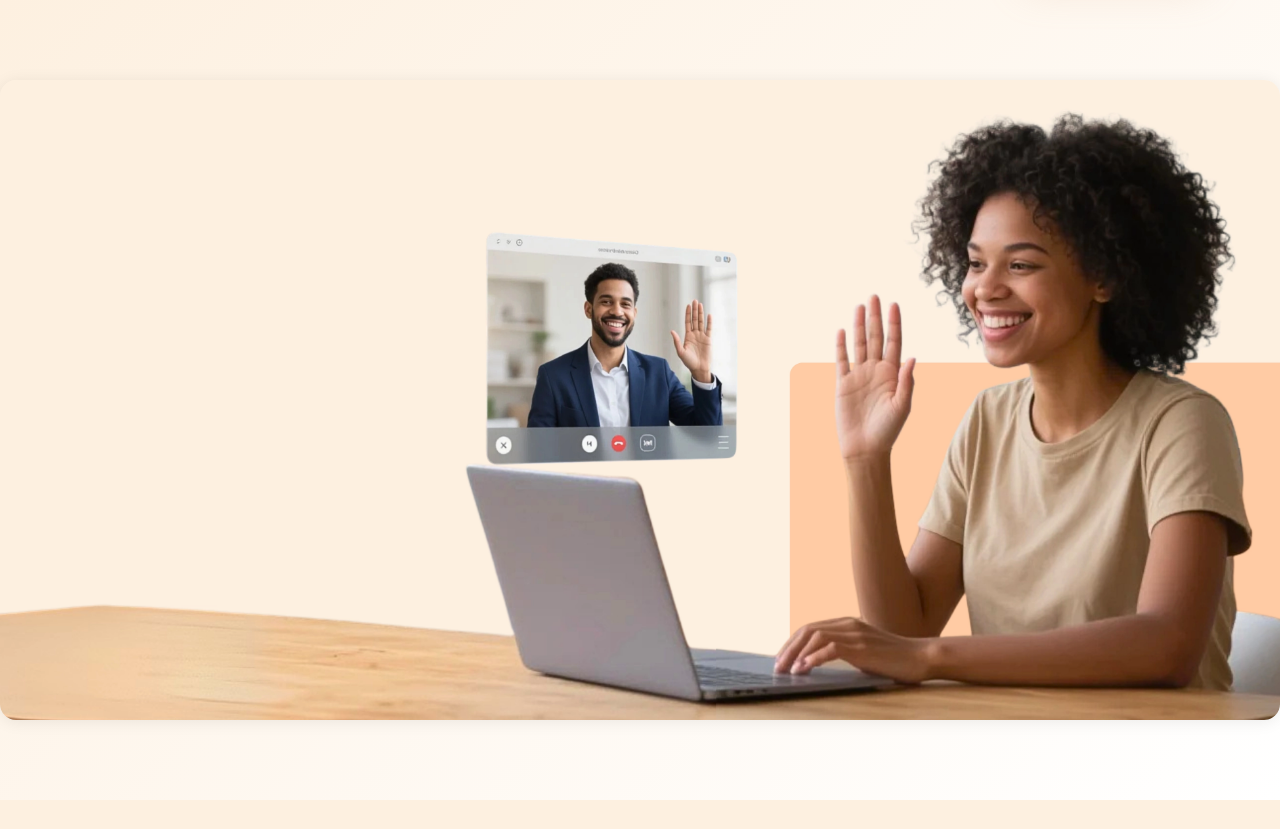
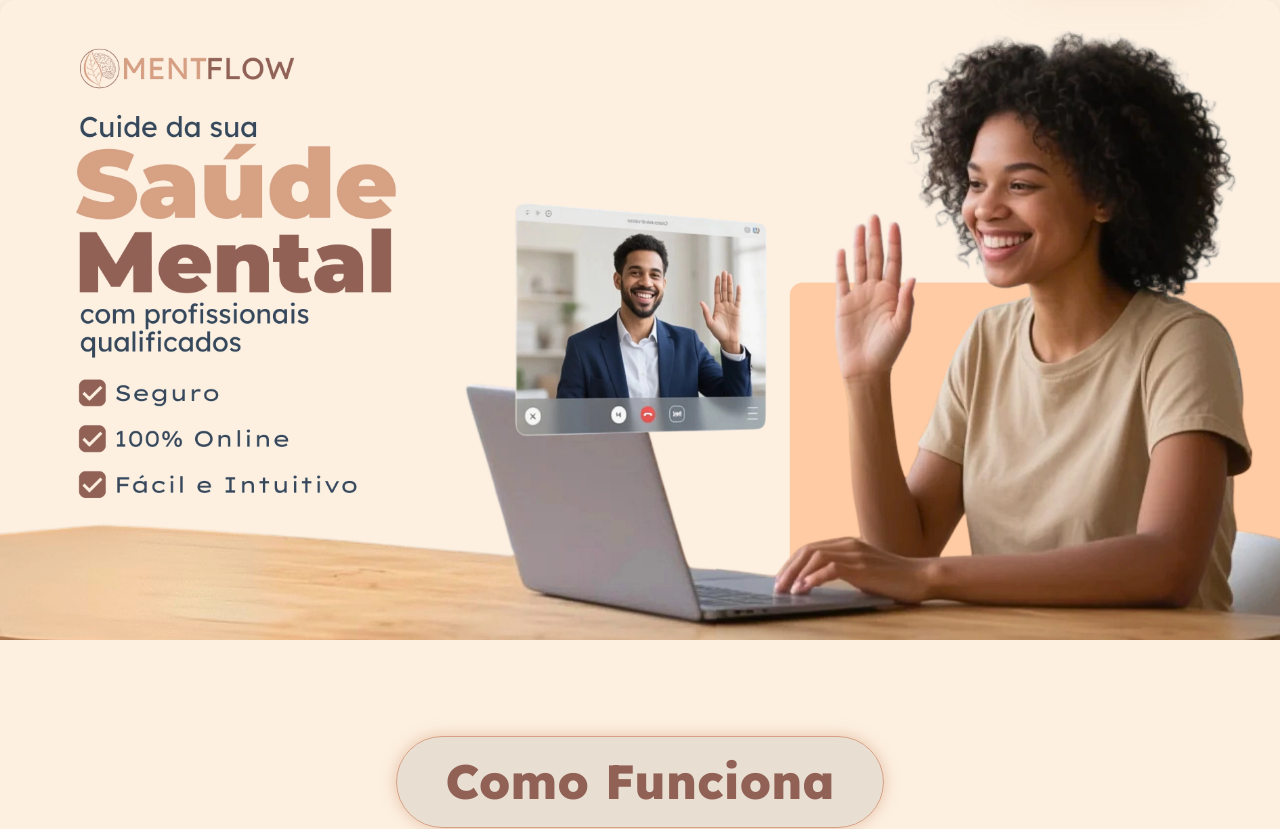
Before and after one commit to Freelings-Co/mentflow, a React (Vite) app: page / in a window 1280 px wide. Shown: the top 829 px of the page. Built offline with nearby package versions, Linux system fonts and the light colour scheme; a web font is replaced by a local one.

Commit message:
new hero-section

```diff
--- a/src/components/HeroSection/hero.css
+++ /dev/null
@@ -1,4 +0,0 @@
-.hero {
-    z-index: 99;
-    color: red;
-}
--- a/src/components/HeroSection/hero.jsx
+++ /dev/null
@@ -1,12 +0,0 @@
-import "../HeroSection/hero.css";
-
-
-function Hero() {
-    return (
-        <div>
-            <h1 className="hero">Hero</h1>
-        </div>
-    )
-}
-
-export default Hero
--- a/src/main.jsx
+++ b/src/main.jsx
@@ -5,7 +5,6 @@ import './styles/colors.css'
 import './styles/fonts.css'
 import './index.css'
 import Landing from './pages/Landing'
-import Hero from './components/HeroSection/hero'
 import MainLayout from './layouts/MainLayout'
 import ScrollToTop from './components/ScrollToTop'
 
@@ -17,7 +16,7 @@ ReactDOM.createRoot(document.getElementById('root')).render(
       <ScrollToTop />
       <MainLayout>
         <Routes>
-          <Route path='/hero' element={<Hero />} />
+
           <Route path='/' element={<Landing />} />
           {/* Futuras rotas para login, dashboards, etc. */}
         </Routes>
--- a/src/pages/Landing.css
+++ b/src/pages/Landing.css
@@ -1,41 +1,3 @@
-:root {
-    /* Nova paleta de cores */
-    --cor-primaria: #d7a084;
-    --cor-secundaria: #916156;
-    --cor-background: #fdf0e0;
-    --cor-destaque: #35485d;
-    --cor-branco: #fff;
-
-    /* Variações e tons */
-    --cor-primaria-light: rgba(215, 160, 132, 0.1);
-    --cor-primaria-medium: rgba(215, 160, 132, 0.2);
-    --cor-secundaria-light: rgba(145, 97, 86, 0.1);
-    --cor-destaque-light: rgba(53, 72, 93, 0.1);
-
-    /* Texto */
-    --cor-texto: #35485d;
-    --cor-texto-claro: rgba(53, 72, 93, 0.7);
-    --cor-texto-muito-claro: rgba(53, 72, 93, 0.5);
-
-    /* Sombras */
-    --sombra-suave: 0 2px 20px rgba(53, 72, 93, 0.08);
-    --sombra-media: 0 8px 30px rgba(53, 72, 93, 0.12);
-    --sombra-forte: 0 20px 60px rgba(53, 72, 93, 0.15);
-    --sombra-colorida: 0 10px 40px rgba(215, 160, 132, 0.2);
-
-    /* Bordas e transições */
-    --border-radius: 12px;
-    --border-radius-large: 20px;
-    --border-radius-xl: 32px;
-    --transition: all 0.4s cubic-bezier(0.4, 0, 0.2, 1);
-    --transition-fast: all 0.2s ease-out;
-
-    /* Gradientes */
-    --gradient-primary: linear-gradient(135deg, var(--cor-primaria), var(--cor-secundaria));
-    --gradient-soft: linear-gradient(135deg, var(--cor-background), var(--cor-branco));
-    --gradient-overlay: linear-gradient(135deg, rgba(215, 160, 132, 0.9), rgba(145, 97, 86, 0.9));
-}
-
 * {
     margin: 0;
     padding: 0;
@@ -292,15 +254,24 @@ body {
 
 /* Hero Section */
 .hero {
-    min-height: 100vh;
+
     display: flex;
     align-items: center;
-    background: var(--gradient-soft);
-
+    background-image: url(../assets/banner.webp);
+    background-size: cover;
+    background-position: right top;
     position: relative;
     overflow: hidden;
-    background-attachment: fixed;
+
 }
+
+.hero img{
+    object-fit: cover;
+    height: auto;
+    margin: 0;
+}
+
+
 
 /* .hero::before {
     content: '';
@@ -329,7 +300,7 @@ body {
     50% { transform: translateY(-20px) rotate(5deg); }
 } */
 
-.hero-content {
+/* .hero-content {
     display: grid;
     grid-template-columns: 1fr 1fr;
     gap: 4rem;
@@ -435,7 +406,7 @@ body {
     border-radius: var(--border-radius-xl);
     box-shadow: var(--sombra-forte);
     animation: fadeIn 1s ease-out 1s both;
-}
+} */
 
 /* Animações */
 @keyframes slideInLeft {
@@ -502,7 +473,7 @@ body {
 .section-badge {
     display: inline-block;
     background: var(--cor-destaque-light);
-    box-shadow: 0 15px 15px rgba(215, 160, 132, 0.6);
+    box-shadow: 0 0px 15px rgba(215, 160, 132, 0.6);
     padding: 1rem 3rem;
     border: 1px solid var(--cor-primaria);
     border-radius: 50px;
@@ -512,7 +483,7 @@ body {
         font-size: 3rem;
         font-weight: 800;
         color: var(--cor-secundaria);
-        text-shadow: 0 -10px 20px rgba(215, 160, 132, 0.8);
+
     }
 }
 
--- a/src/pages/Landing.jsx
+++ b/src/pages/Landing.jsx
@@ -20,6 +20,7 @@ import {
 import Reveal from '../components/Reveal'
 import '../pages/Landing.css'
 import BannerTest from '../assets/banner-test1.webp'
+import Banner from '../assets/banner.webp'
 
 const MentFlowLanding = () => {
   const [headerVisible, setHeaderVisible] = useState(false)
@@ -259,11 +260,29 @@ const MentFlowLanding = () => {
 
       {/* Hero Section */}
       <section className='hero'>
-        <div className='box-image'>
+        <img src={Banner} alt='' />
+        {/* <div className='box-hero-text'>
+          <p className='header-headline'>Cuide da sua</p>
+          <div className="highlight">
+            <h1 className='headline1'>Saúde</h1>
+            <h1 className='headline2'>Mental</h1>
+          </div>
+
+          <p className='footer-headline'>com profissionais<br />qualificados</p>
+
+          <div className="hero-bullets">
+            <span>Seguro</span>
+            <span>100% Seguro</span>
+            <span>Fácil e Intuitivo</span>
+          </div>
+        </div> */}
+        {/* <div className='box-image'>
           <img src={BannerTest} alt='' />
-        </div>
+        </div> */}
+      </section>
 
-        {/* <div className="container">
+
+      {/* <div className="container">
                     <div className="hero-content">
                         <div className="hero-text">
                             <div className="hero-badge">✨ Sua jornada de bem-estar começa aqui</div>
@@ -294,7 +313,7 @@ const MentFlowLanding = () => {
                         </div>
                     </div>
                 </div> */}
-      </section>
+
 
       {/* Como Funciona */}
       <Reveal>
--- a/src/styles/colors.css
+++ b/src/styles/colors.css
@@ -1,7 +1,37 @@
 :root {
-  --cor-principal: #F6D5D5;
-  --cor-background: #F1E4D1;
-  --cor-destaque: #D3E0C4;
-  --cor-suporte: #BFA6A0;
-  --cor-texto: #4F4F4F;
+  /* Nova paleta de cores */
+    --cor-primaria: #d7a084;
+    --cor-secundaria: #916156;
+    --cor-background: #fdf0e0;
+    --cor-destaque: #35485d;
+    --cor-branco: #fff;
+
+    /* Variações e tons */
+    --cor-primaria-light: rgba(215, 160, 132, 0.1);
+    --cor-primaria-medium: rgba(215, 160, 132, 0.2);
+    --cor-secundaria-light: rgba(145, 97, 86, 0.1);
+    --cor-destaque-light: rgba(53, 72, 93, 0.1);
+
+    /* Texto */
+    --cor-texto: #35485d;
+    --cor-texto-claro: rgba(53, 72, 93, 0.7);
+    --cor-texto-muito-claro: rgba(53, 72, 93, 0.5);
+
+    /* Sombras */
+    --sombra-suave: 0 2px 20px rgba(53, 72, 93, 0.08);
+    --sombra-media: 0 8px 30px rgba(53, 72, 93, 0.12);
+    --sombra-forte: 0 20px 60px rgba(53, 72, 93, 0.15);
+    --sombra-colorida: 0 10px 40px rgba(215, 160, 132, 0.2);
+
+    /* Bordas e transições */
+    --border-radius: 12px;
+    --border-radius-large: 20px;
+    --border-radius-xl: 32px;
+    --transition: all 0.4s cubic-bezier(0.4, 0, 0.2, 1);
+    --transition-fast: all 0.2s ease-out;
+
+    /* Gradientes */
+    --gradient-primary: linear-gradient(135deg, var(--cor-primaria), var(--cor-secundaria));
+    --gradient-soft: linear-gradient(135deg, var(--cor-background), var(--cor-branco));
+    --gradient-overlay: linear-gradient(135deg, rgba(215, 160, 132, 0.9), rgba(145, 97, 86, 0.9));
 }
```
Also changed, not shown: src/assets/banner.webp.
